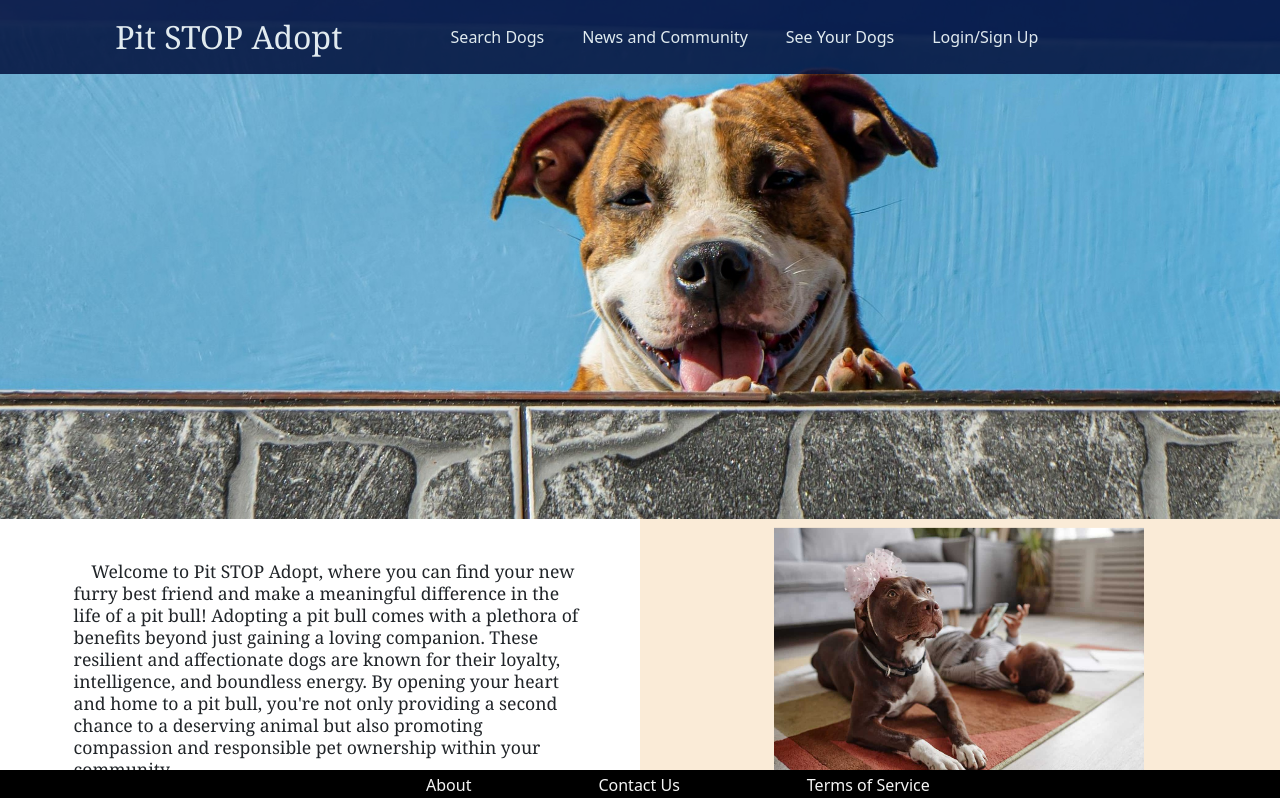
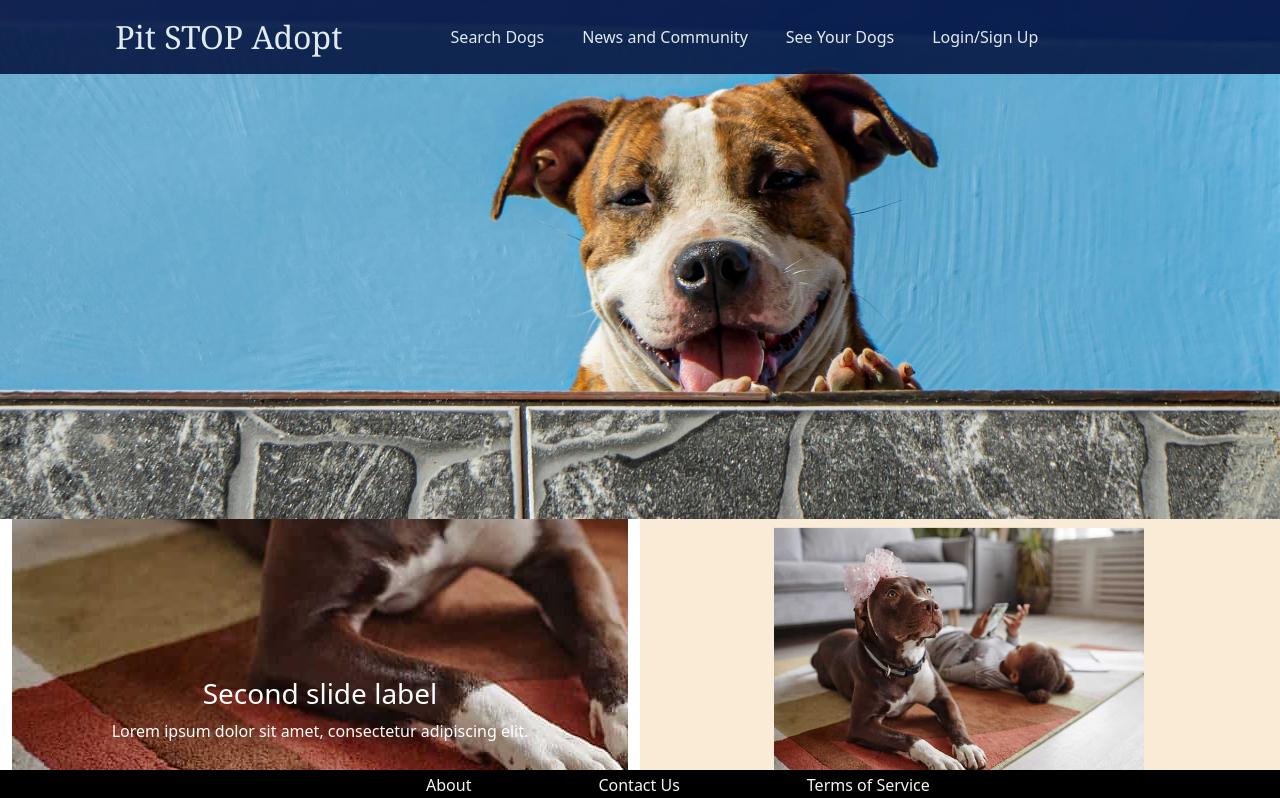
Before and after one commit to crunchwrapdestroyer/pit-STOP-adopt, a React (Vite) app in the folder client/: page / in a window 1280 px wide. Shown: the top 798 px of the page. Built offline with nearby package versions, Linux system fonts and the light colour scheme.

Commit message:
carousel

```diff
--- /dev/null
+++ b/client/src/components/Carousel.jsx
@@ -0,0 +1,34 @@
+import Carousel from 'react-bootstrap/Carousel';
+import Child from '../assets/child.jpg';
+
+function CarouselFadeExample() {
+  return (
+    <Carousel fade>
+      <Carousel.Item>
+        <img src={Child} text="First slide" />
+        <Carousel.Caption>
+          <h3>First slide label</h3>
+          <p>Nulla vitae elit libero, a pharetra augue mollis interdum.</p>
+        </Carousel.Caption>
+      </Carousel.Item>
+      <Carousel.Item>
+        <img src={Child} text="Second slide" />
+        <Carousel.Caption>
+          <h3>Second slide label</h3>
+          <p>Lorem ipsum dolor sit amet, consectetur adipiscing elit.</p>
+        </Carousel.Caption>
+      </Carousel.Item>
+      <Carousel.Item>
+        <img src={Child} text="Third slide" />
+        <Carousel.Caption>
+          <h3>Third slide label</h3>
+          <p>
+            Praesent commodo cursus magna, vel scelerisque nisl consectetur.
+          </p>
+        </Carousel.Caption>
+      </Carousel.Item>
+    </Carousel>
+  );
+}
+
+export default CarouselFadeExample;
--- a/client/src/pages/Home.jsx
+++ b/client/src/pages/Home.jsx
@@ -1,7 +1,7 @@
 import Container from 'react-bootstrap/Container';
 import Row from 'react-bootstrap/Row';
 import Col from 'react-bootstrap/Col';
-
+import CarouselFadeExample from '../components/Carousel'
 
 export default function Home() {
     return (
@@ -9,6 +9,7 @@ export default function Home() {
             <Col>
               <img src='./src/assets/hero1.jpg' alt='Hero1' id='hero1' />
               <Container className='background-container1'>
+              <CarouselFadeExample />
                 <Container id='welcomecontainer'>
                   <p id='welcomemessage'>&emsp;Welcome to Pit STOP Adopt, where you can find your new furry best friend and make a meaningful difference in the life of a pit bull! Adopting a pit bull comes with a plethora of benefits beyond just gaining a loving companion. These resilient and affectionate dogs are known for their loyalty, intelligence, and boundless energy. By opening your heart and home to a pit bull, you're not only providing a second chance to a deserving animal but also promoting compassion and responsible pet ownership within your community.<br/><br/>&emsp;Furthermore, adopting a pit bull can be a rewarding experience on a personal level. These dogs often form strong bonds with their owners, offering unwavering loyalty and endless affection. With proper training and socialization, pit bulls can excel as family pets, therapy animals, and even service dogs. By choosing adoption, you're not only enriching your own life but also helping to dispel myths and stereotypes surrounding pit bulls, showcasing their true nature as loving and devoted companions. Join us in our mission to find loving homes for pit bulls in need and experience the joy that comes with rescuing a remarkable canine friend.</p>
                 </Container>
```
